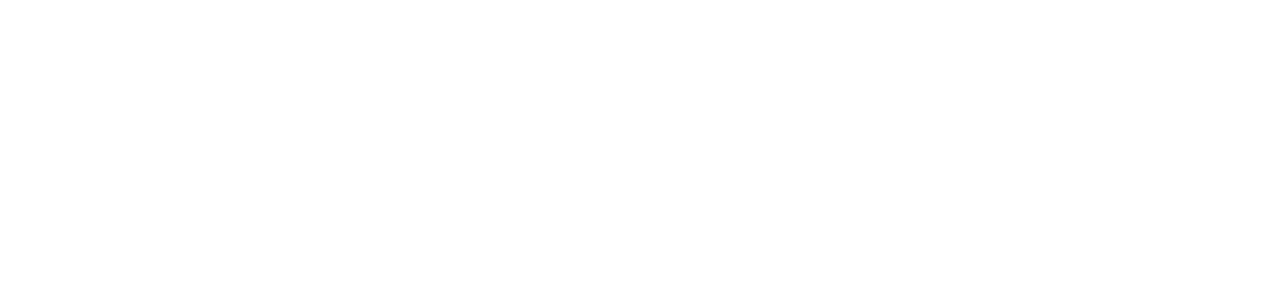
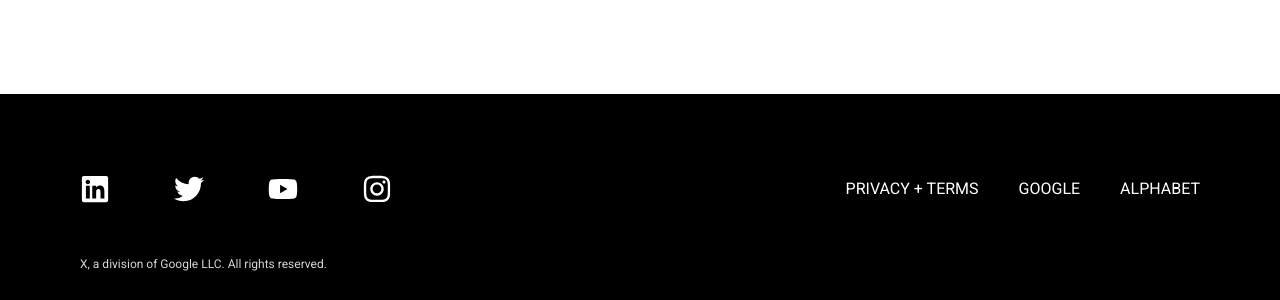
Before and after one commit to moazzemhossainnahid/prinopixel-x-ass, a React (Vite) app: page / in a window 1280 px wide. Shown: the part 3821-4121 px from the top of the page. Before the commit the page ends 4015 px from the top, so only its background shows below. Built offline with nearby package versions, Linux system fonts and the light colour scheme; a web font is replaced by a local one.

Commit message:
add footer

```diff
--- a/src/components/shared/Footer/Footer.jsx
+++ b/src/components/shared/Footer/Footer.jsx
@@ -1,8 +1,25 @@
+import { FaInstagram, FaLinkedin, FaTwitter, FaYoutube } from "react-icons/fa";
+import { Link } from "react-router-dom";
 
 const Footer = () => {
     return (
-        <div>
-
+        <div className="w-full bg-[#000000]">
+            <div className="flex flex-col md:flex-row justify-between items-center gap-5 px-5 py-10 md:p-20 ">
+                <div className="flex text-white justify-center items-center gap-16">
+                    <FaLinkedin className="text-3xl" />
+                    <FaTwitter className="text-3xl" />
+                    <FaYoutube className="text-3xl" />
+                    <FaInstagram className="text-3xl" />
+                </div>
+                <div className="flex text-white justify-center items-center gap-10">
+                    <Link to="/">PRIVACY + TERMS</Link>
+                    <Link to="/">GOOGLE</Link>
+                    <Link to="/">ALPHABET</Link>
+                </div>
+            </div>
+            <div className="px-5 md:px-20 pb-7 -mt-7">
+            <p className="text-xs text-gray-300 text-center md:text-start">X, a division of Google LLC. All rights reserved.</p>
+            </div>
         </div>
     );
 };
```
